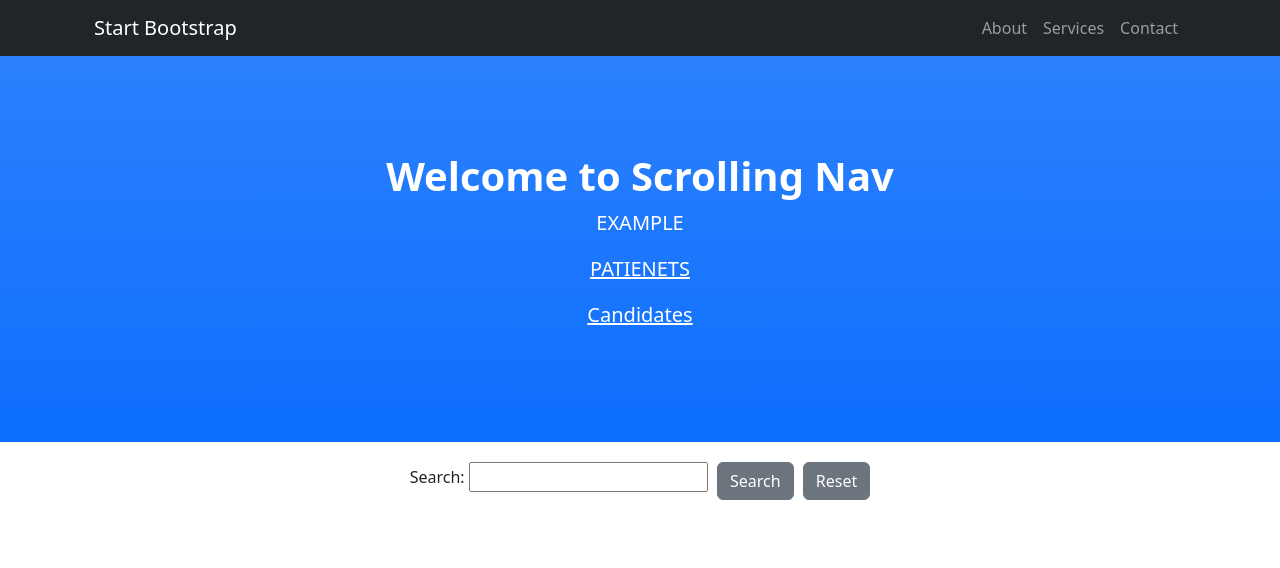
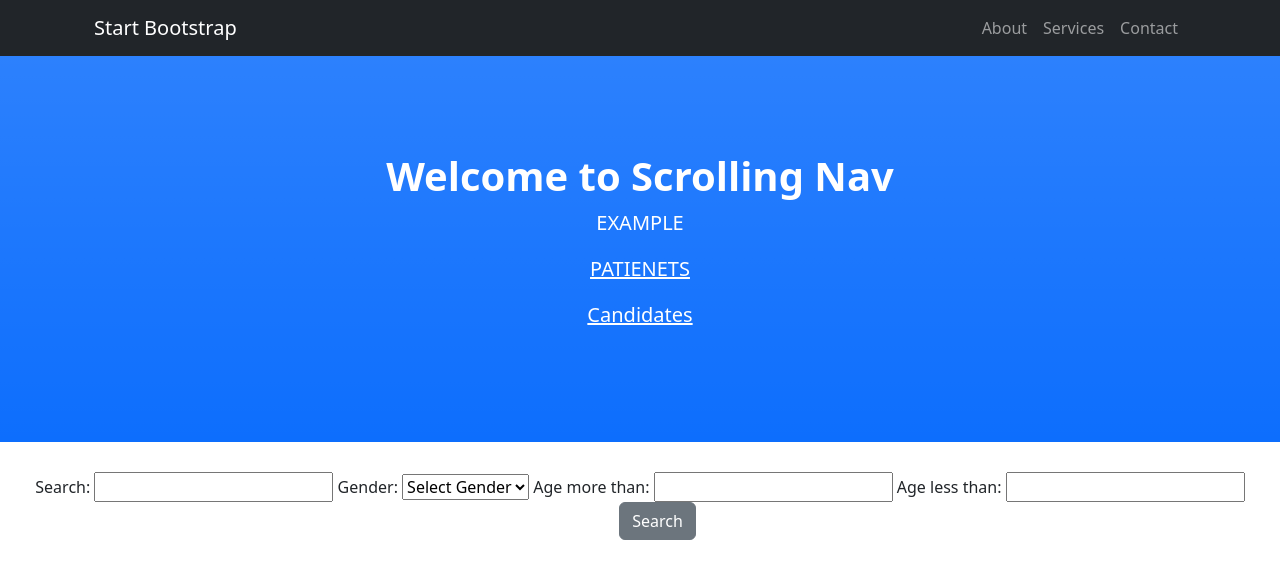
Before and after one commit to mkskh/hospital_database_-group_project-, a Django app: page /candidates/ in a window 1280 px wide. Shown: the top 568 px of the page. Run offline with Django 5.2, Linux system fonts and the light colour scheme; data that the repository does not hold is empty; some libraries are stand-ins or nearby versions.

Commit message:
search system completely done

```diff
--- a/candidates/forms.py
+++ b/candidates/forms.py
@@ -2,4 +2,14 @@ from django import forms
 
 
 class SearchForm(forms.Form):
-    search = forms.CharField()
+
+    GENDER_CHOICES = (
+        ('', 'Select Gender'),
+        ('MALE', 'Male'),
+        ('FEMALE', 'Female'),
+    )
+
+    search = forms.CharField(required=False)
+    gender = forms.ChoiceField(choices=GENDER_CHOICES, widget=forms.Select, required=False)
+    age_more_than = forms.IntegerField(required=False)
+    age_less_than = forms.IntegerField(required=False)
--- a/candidates/views.py
+++ b/candidates/views.py
@@ -1,51 +1,48 @@
-from django.shortcuts import render, redirect
-from django.urls import reverse
+from django.shortcuts import render
 import requests
-
 from .forms import SearchForm
-
 
 def index(request):
 
+    url = "http://127.0.0.1:8080/candidates/"
+    form = SearchForm(request.POST or None)
+
     if request.method == "GET":
-
-        url = "http://127.0.0.1:8080/candidates/"
-        form = SearchForm()
-
         response = requests.get(url).json()
-
         return render(request, 'candidates/index.html', {"response": response, "form": form})
 
+    if request.method == "POST" and form.is_valid():
+        response = requests.get(url).json()
+        key = form.cleaned_data['search']
+        gender = form.cleaned_data['gender']
+        age_more_than = form.cleaned_data['age_more_than']
+        age_less_than = form.cleaned_data['age_less_than']
 
-    elif request.method == "POST":
+        search_res = []
 
-        url = "http://127.0.0.1:8080/candidates/"
-        form = SearchForm(request.POST)
+        for item in response:
+            if not key:
+                search_res.append(item)
+            else:
+                match_found = False
+                for field in item.values():
+                    if str(key).lower() in str(field).lower():
+                        search_res.append(item)
+                        match_found = True
+                        break
+                if match_found:
+                    continue
 
-        if form.is_valid():
-            response = requests.get(url).json()
-            key = form.cleaned_data['search']
+        if gender:
+            search_res = [item for item in search_res if item["gender"] == gender]
 
-            search_res = []
+        if age_more_than:
+            search_res = [item for item in search_res if item["age"] > age_more_than]
 
-            if key:
-                for item in response:
-                    if key.lower() in item["first_name"].lower():
-                        search_res.append(item)
-                    elif key.lower() in item["last_name"].lower():
-                        search_res.append(item)
-                    elif key.lower() in item["city"].lower():
-                        search_res.append(item)
-                    elif key.lower() in item["email"].lower():
-                        search_res.append(item)
-                    elif key.lower() in item["phone"].lower():
-                        search_res.append(item)
-                    elif key.lower() in item["university"].lower():
-                        search_res.append(item)
-                    elif key.lower() in item["profession"].lower():
-                        search_res.append(item)
+        if age_less_than:
+            search_res = [item for item in search_res if item["age"] < age_less_than]
 
-            return render(request, 'candidates/index.html', {"response": search_res, "form": form})
+        return render(request, 'candidates/index.html', {"response": search_res, "form": form})
 
 
 def reset(request):
--- a/templates/candidates/index.html
+++ b/templates/candidates/index.html
@@ -27,15 +27,17 @@
 </form>
 </div> -->
 
-<div style="margin: 20px auto; text-align: center;">
+<div style="margin: 30px auto 5px auto; text-align: center;">
     <form method="post" style="display: inline-block; vertical-align: top;">
         {% csrf_token %}
-        {{ form.as_p }}
+        {% for field in form %}
+
+        {{ field.label_tag }}
+        {{ field }}
+
+{% endfor %}
+        <button type="submit" class="btn btn-secondary" style="vertical-align: top; margin-left: 35px;">Search</button>
     </form>
-    <button type="submit" class="btn btn-secondary" style="vertical-align: top; margin-left: 5px;">Search</button>
-    <a href="{% url 'candidates:index' %}" style="display: inline-block; vertical-align: top; text-decoration: none; margin-left: 5px;">
-        <button class="btn btn-secondary">Reset</button>
-    </a>
 </div>
 
 
@@ -79,8 +81,16 @@
         </tbody>
 
     </table>
+
+</div>
+
+<div style="margin: 20px auto; text-align: center;">
+    <a href="{% url 'candidates:index' %}" >
+        <button class="btn btn-secondary">Reset</button>
+    </a>
 </div>
 
 
 
+
 {% endblock %}
```
